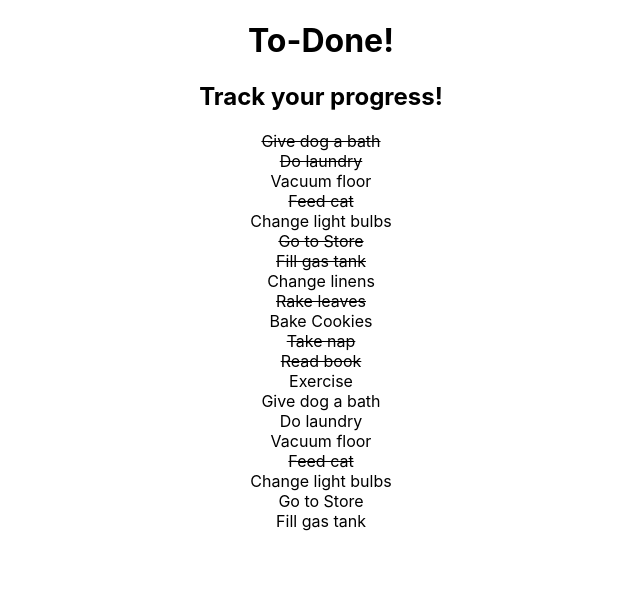
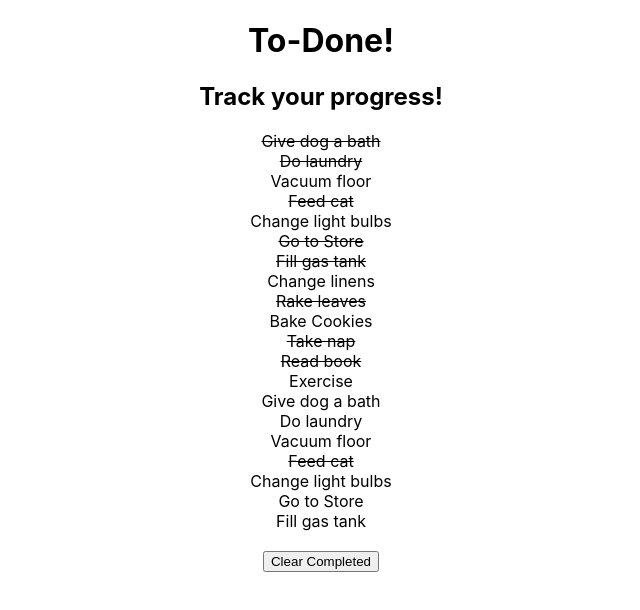
Before and after one commit to e-clawson/to-done, a React (Create React App) app: page / in a window 1280 px wide. Shown: the top 610 px of the page, without its empty margins (319-959 px from the left). Built offline with nearby package versions, Linux system fonts and the light colour scheme.

Commit message:
add Clear Completed button to ToDo component

```diff
--- a/src/App.js
+++ b/src/App.js
@@ -8,6 +8,20 @@
 function App() {
   const  [ toDoList,setToDoList ] = useState(data);
 
+  const handleToggle = (id) => {
+    let mapped = toDoList.map (task => {
+      return task.id == id ? { ...task, complete: !task.complete } : { ...task};
+    });
+    setToDoList(mapped);
+  }
+
+  const handleFilter = () => {
+    let filtered = toDoList.filter(task => {
+      return !task.complete
+    });
+    setToDoList(filtered);
+  }
+
   return (
     <div className="App">
       <Header pageName= "To-Done!" slogan= "Track your progress!"/>
--- a/src/ToDoList.js
+++ b/src/ToDoList.js
@@ -1,14 +1,15 @@
 import React from 'react';
 import ToDo from './ToDo';
 
-const ToDoList = ({toDoList}) => {
+const ToDoList = ({toDoList, handleToggle, handleFilter}) => {
     return (
         <div>
             {toDoList.map(todo => {
                 return (
-                   <ToDo todo={todo}/>
+                   <ToDo todo={todo} handleToggle={handleToggle} handleFilter={handleFilter}/>
                 )
             })}
+            <button style={{margin: '20px'}} onClick={handleFilter}>Clear Completed</button>
         </div>
     )
 
```
